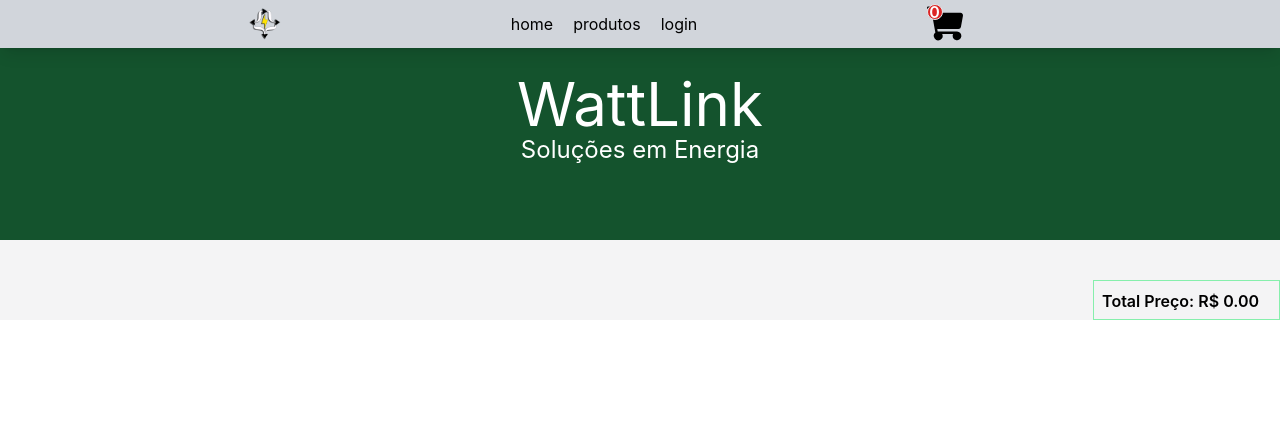
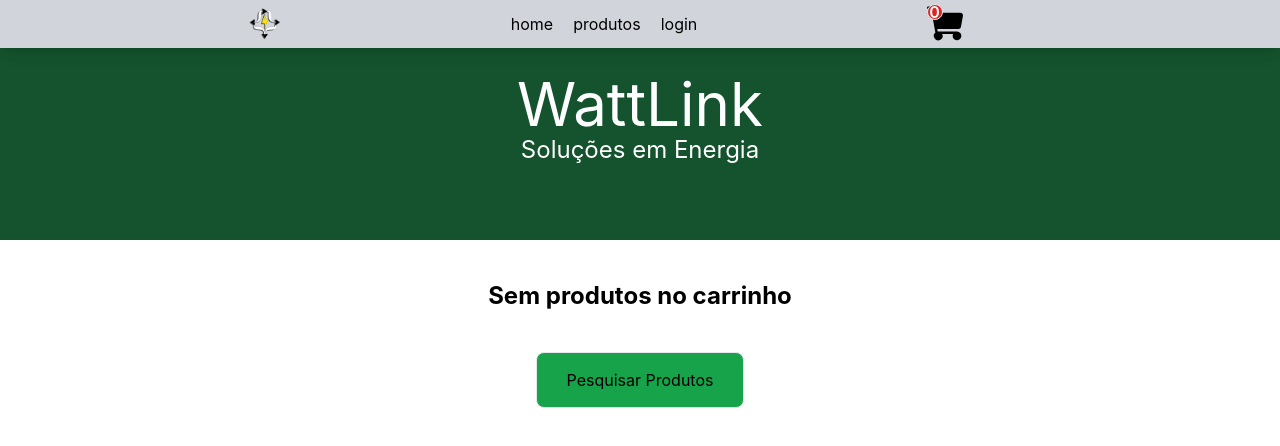
Before and after one commit to Alemasbarchio/wattLink-ecommerce, a React (Create React App) app: page /carrinho in a window 1280 px wide. Shown: the top 446 px of the page. Built offline with nearby package versions, Linux system fonts and the light colour scheme.

Commit message:
Atualizado para componente cartItem

```diff
--- a/src/components/cartwidget/Cart.tsx
+++ b/src/components/cartwidget/Cart.tsx
@@ -1,67 +1,34 @@
+import { Link } from "react-router-dom";
 import { useProductCart } from "../../context/cartContext";
 import { LogoContents } from "../ContentsLogo";
 import { NavBar } from "../navbar/navbar";
-import { ChangeEvent, useState } from "react";
+
+import { CartItem } from "./CartItem";
+import { Footer } from "../Footer/footer";
 
 
 
 const Cart = () => {
-    const { cartProduts, setCartProduts } = useProductCart();
+    const{cartProduts}=useProductCart();
 
-    const initialQuantityItens: { [key: number]: number } = {};
-    cartProduts.forEach((produto) =>{
-        initialQuantityItens[produto.id] = produto.qtdItens || 0;
-    });
-
-    const [quantidades, setQuantidades] = useState<{ [key: number]: number }>(initialQuantityItens);
-
-    const handleInputChange = (event: ChangeEvent<HTMLInputElement>, productId: number) => {
-        const { value } = event.target;
-        setQuantidades((prevQuantidades) => ({...prevQuantidades, [productId]: parseInt(value)}));
-    };
-
-    const totalPrice = cartProduts.reduce(
-        (total, produto) => total + (quantidades[produto.id] || 0) * produto.price, 0);
-
-    const deleteItens = (productId: number) => {
-        const upDateCcartProducts = cartProduts.filter((produto) => produto.id !== productId);
-        setCartProduts(upDateCcartProducts);
-
-    };
 
     return (
-
-        <div className="bg-zinc-100">
+<div className="w-full">
             <NavBar />
             <LogoContents />
+             { cartProduts.length!==0? <CartItem/>:
 
-            {cartProduts.map((produto) => (
-                <div key={produto.id} className="pt-5 pr-10 pl-10">
-                    <ul className="w-full flex pl-28 gap-20 items-center pt-5 border-gray-400 border-t-2 border-b-2 p-2 bg-slate-50 "  >
-                        <li className="h-24"><img className="w-32" src={produto.imgProduct} /> </li>
-                        <li className="w-52"><h1> {produto.name}  </h1> </li>
-                        <li>
-                            <input
-                                type="number"
-                                min="0"
-                                max={produto.qtdStock + produto.qtdItens}
-                                value={quantidades[produto.id]}
-                                onChange={(e) => handleInputChange(e, produto.id)}
-                                className="border-gray-950 w-24 no-spinner border p-2 rounded-md focus:outline-none focus:border-green-600 hover:bg-slate-100"
-                            />
-                        </li>
-                        <li> <p className="text-red-600 w-20">R$ {
-                            (produto.price * quantidades[produto.id]).toFixed(2)}</p> </li>
-                        <button className="hover:text-red-700" onClick={() => deleteItens(produto.id)} > excluir </button>
-                    </ul>
-                </div>
-            ))}
-            <div className="flex justify-end items-center pt-10">
-            <h2 className="border-green-300 border flex items-centerw-42 h-10 p-2 font-semibold  pr-5">  Total Preço: {" R$"} {totalPrice.toFixed(2)}</h2>
-            </div>
+              <div className="flex flex-col gap-10 items-center justify-center pt-10"> <h2 className="font-bold text-2xl"> Sem produtos no carrinho </h2>
+              <Link to="/"><button className="bg-green-600 w-52 h-14 border p-2 rounded-lg focus:border-blue-300 hover:opacity-75"> Pesquisar Produtos</button></Link>
+              </div> }
+             {cartProduts.length>=3? <Footer/>:null }
 
-        </div>
-    );
+
+
+</div>
+
+    )
+
 };
 
 
```
